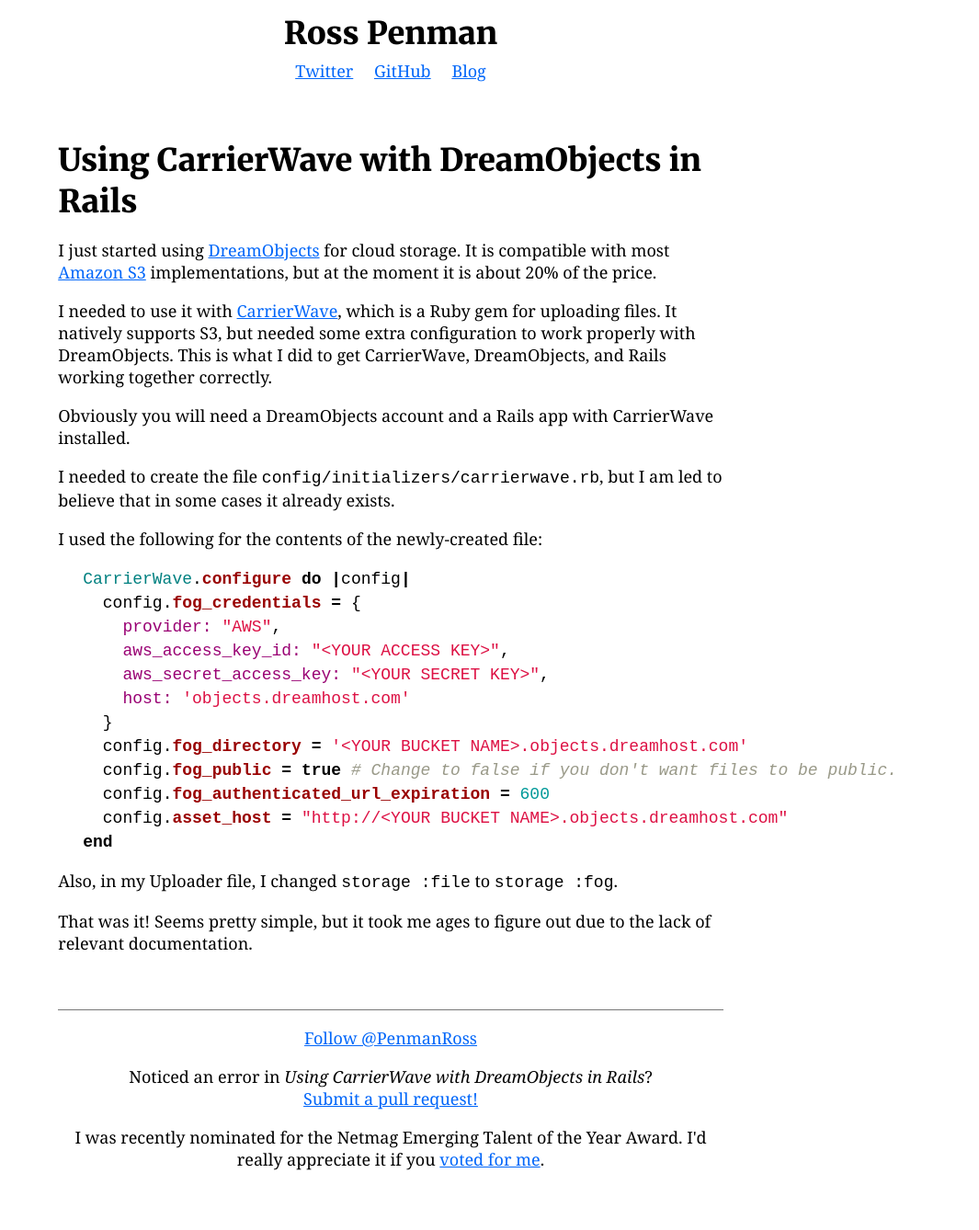
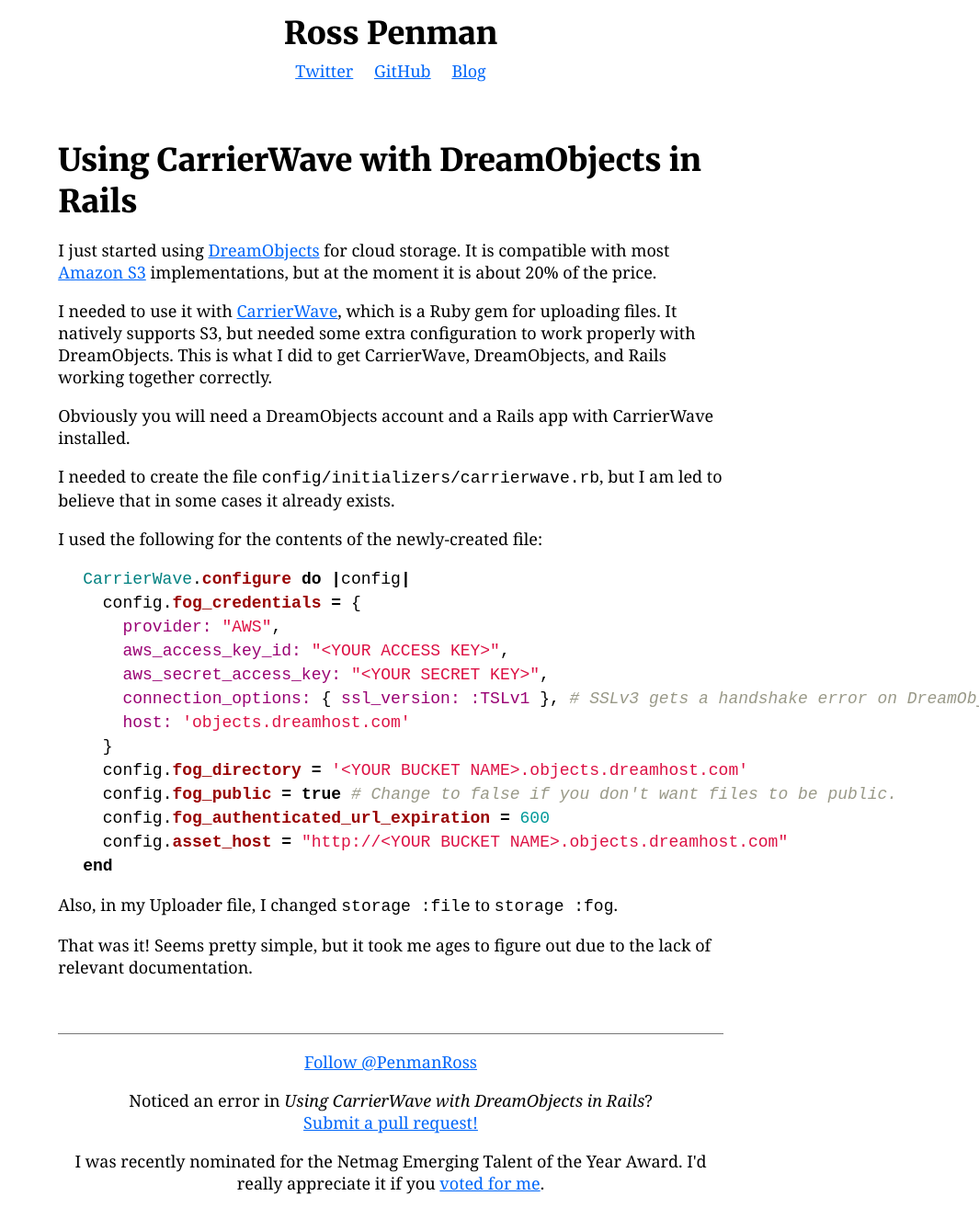
Before and after one commit to hyl/penman.github.io, a Jekyll site: the page built from _posts/2013-03-12-carrierwave-dreamobjects-and-rails.md, in a window 1280 px wide, cut to the strip 184-1526 px from the top of the page. Shown: the top 1338 px of the strip at 92% size, without its empty margins (215-1280 px from the left). Built offline with Jekyll 4.4.1, drawn with Linux system fonts in a browser that asks for light colours; Markdown is read by kramdown in place of the engine named in the settings; comment, search, counter and statistics services are not loaded; before the commit the page ends 1500 px from its top, so only the background shows below that.

Commit message:
Update for Dream Objects. SSLv3 gets handshake errors

```diff
--- a/_posts/2013-03-12-carrierwave-dreamobjects-and-rails.md
+++ b/_posts/2013-03-12-carrierwave-dreamobjects-and-rails.md
@@ -19,6 +19,7 @@
     provider: "AWS",
     aws_access_key_id: "<YOUR ACCESS KEY>",
     aws_secret_access_key: "<YOUR SECRET KEY>",
+    connection_options: { ssl_version: :TSLv1 }, # SSLv3 gets a handshake error on DreamObjects
     host: 'objects.dreamhost.com'
   }
   config.fog_directory = '<YOUR BUCKET NAME>.objects.dreamhost.com'
```
